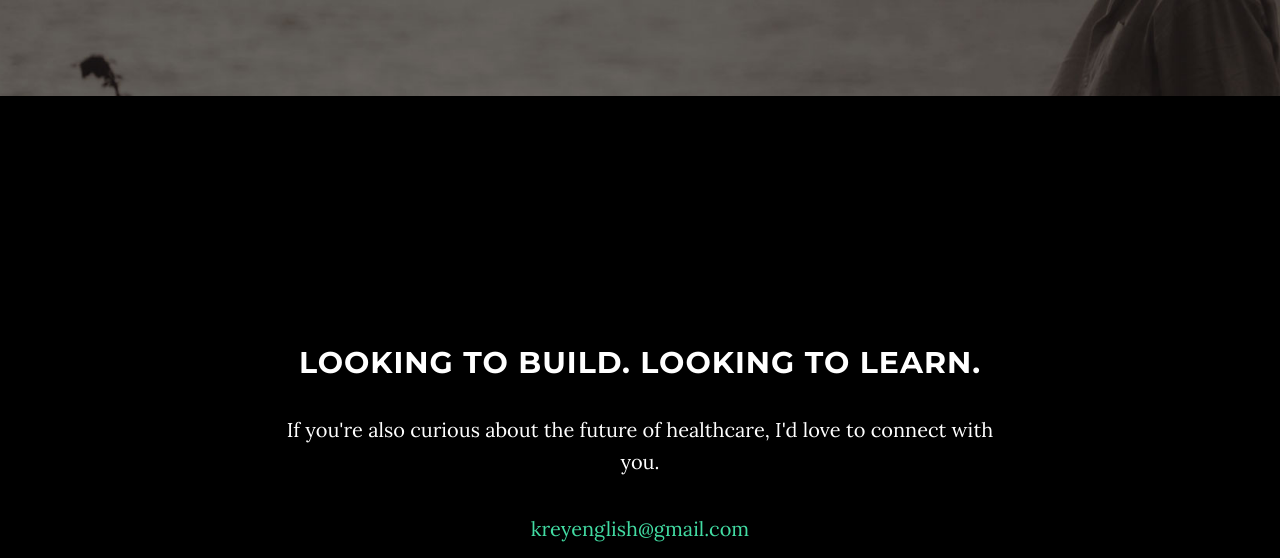
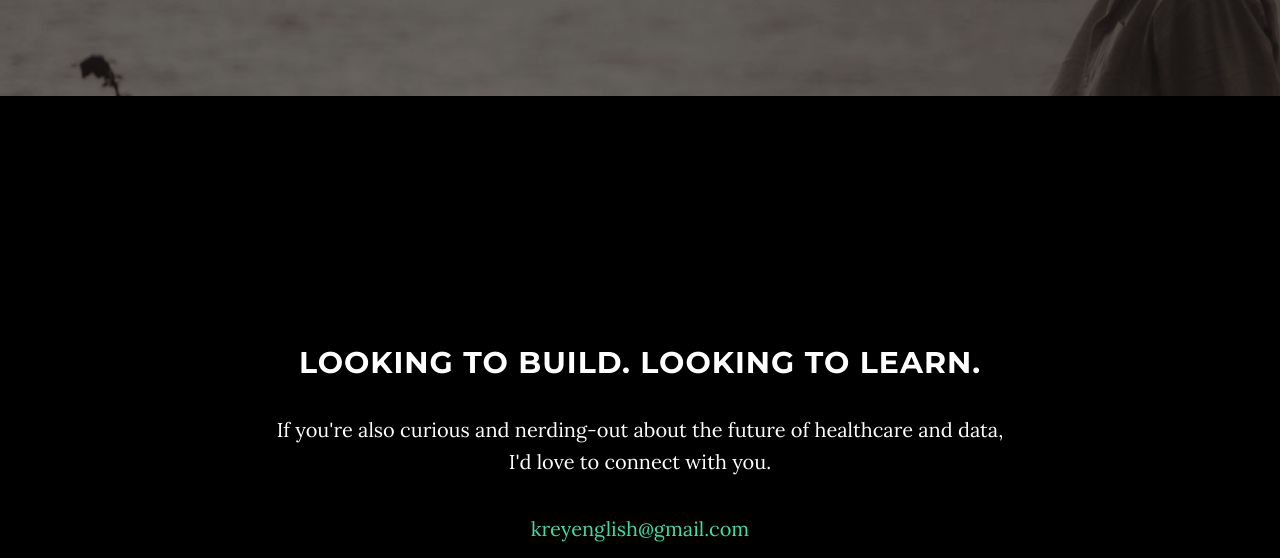
Before and after one commit to MatthewKrey-zz/MatthewKrey.github.io, a plain HTML site: page index.html in a window 1280 px wide. Shown: the part 2138-2696 px from the top of the page. Drawn offline with Linux system fonts and the light colour scheme; some packages are replaced by stand-ins of ours.

Commit message:
add text to index.html

```diff
--- a/index.html
+++ b/index.html
@@ -123,7 +123,7 @@
         <div class="row">
             <div class="col-lg-8 col-lg-offset-2">
                 <h2>Looking to build. Looking to learn.</h2>
-                <p>If you're also curious about the future of healthcare, I'd love to connect with you.</p>
+                <p>If you're also curious and nerding-out about the future of healthcare and data, I'd love to connect with you.</p>
                 <p><a href="mailto:kreyenglish@gmail.com">kreyenglish@gmail.com</a>
                 </p>
                 <ul class="list-inline banner-social-buttons">
```
